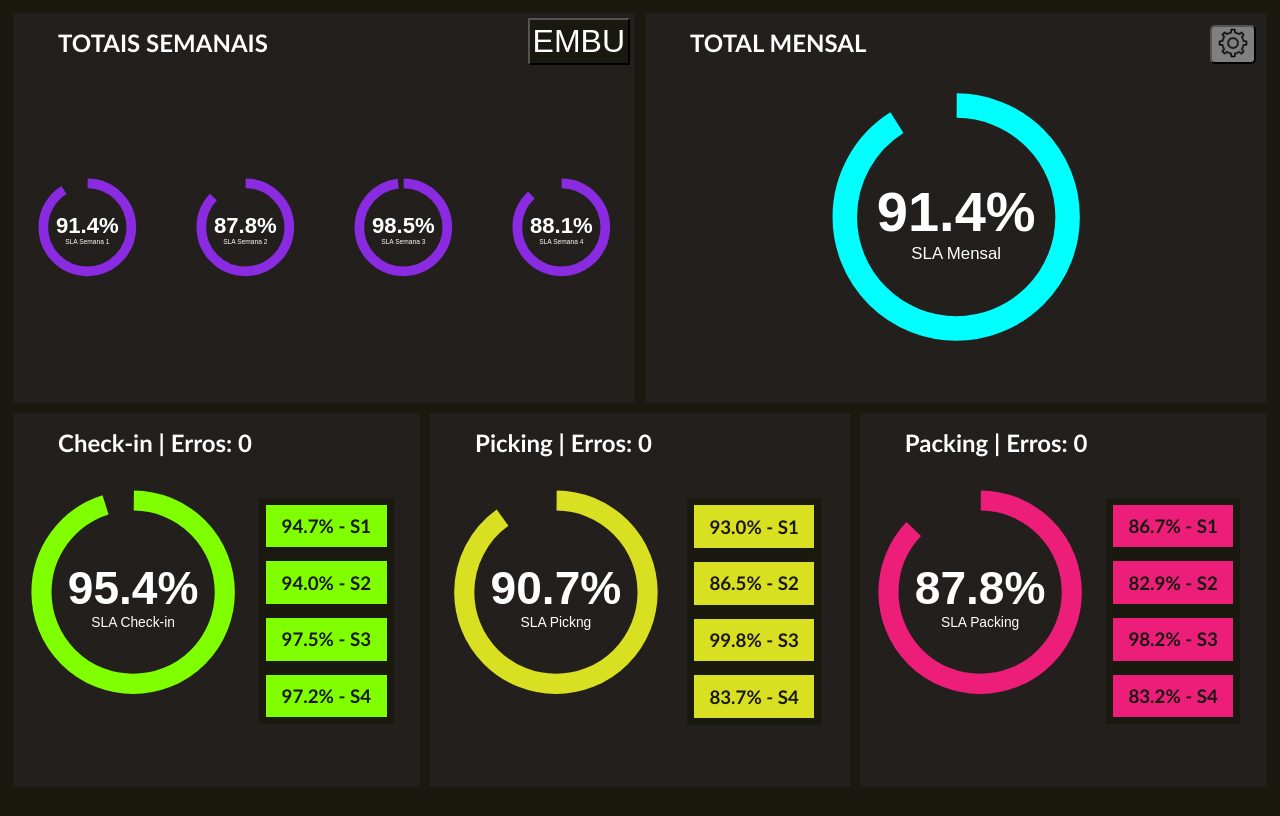
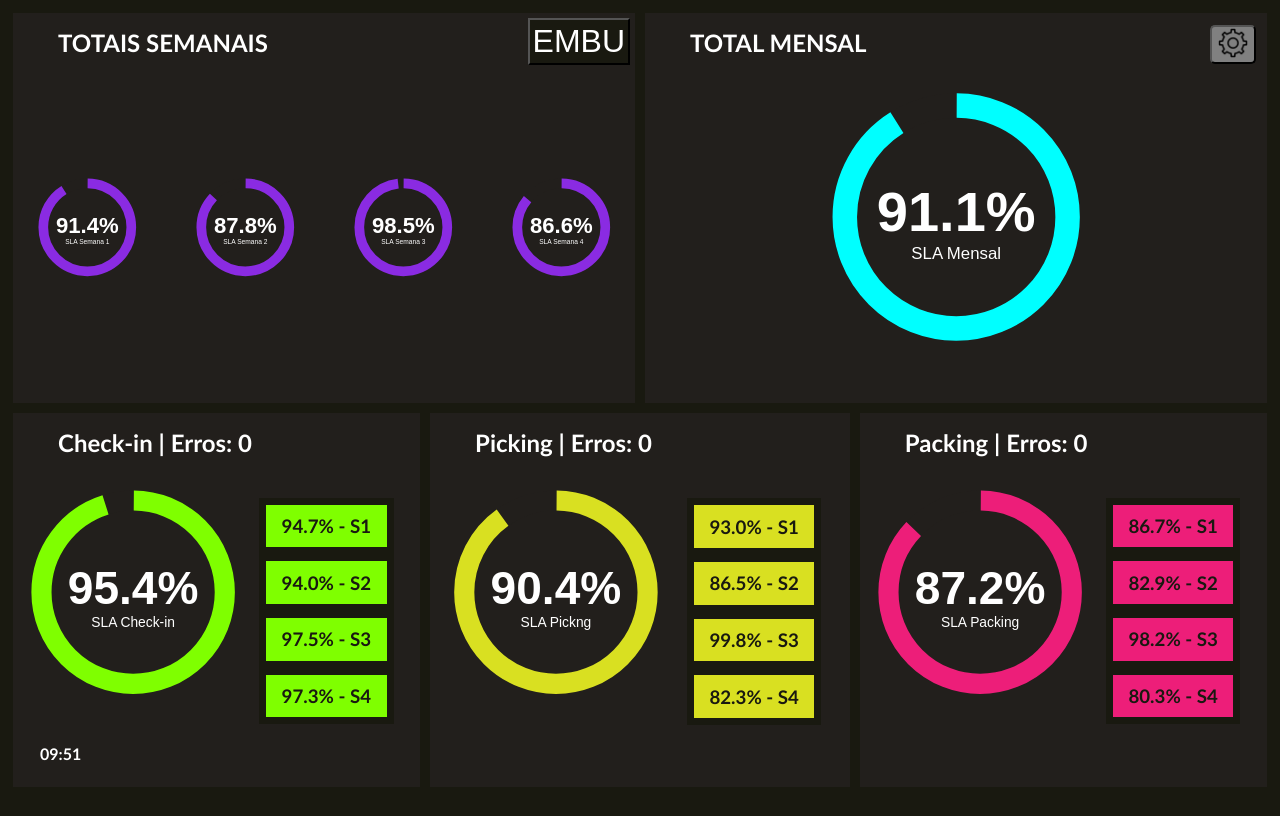
Before and after one commit to MarcaoPeixoto/cubbo-control-center, a Flask app: page /embu in a window 1280 px wide. Run offline with Flask 3, Linux system fonts and the light colour scheme.

Commit message:
adição de hora do update nos dash
colocado a hora q o script roda para atualizar o dash e monitorar se está rodando automaticamente

```diff
--- a/json/sla_embu.json
+++ b/json/sla_embu.json
@@ -1 +1 @@
-{"sla_semana_1": "86.7", "sla_semana_2": "82.9", "sla_semana_3": "98.2", "sla_semana_4": "83.2", "sla_porcent": "87.8", "sla_recibo_1": "94.7", "sla_recibo_2": "94.0", "sla_recibo_3": "97.5", "sla_recibo_4": "97.2", "sla_recibos_total": "95.4", "sla_picking_semana_1": "93.0", "sla_picking_semana_2": "86.5", "sla_picking_semana_3": "99.8", "sla_picking_semana_4": "83.7", "sla_picking_total": "90.7", "s1_total": "91.4", "s2_total": "87.8", "s3_total": "98.5", "s4_total": "88.1", "sla_mes": "91.4", "total_s1_circulo": "91 9", "total_s2_circulo": "87 13", "total_s3_circulo": "98 2", "total_s4_circulo": "88 12", "sla_total_circulo": "91 9", "sla_total_ci_circulo": "95 5", "sla_total_pi_circulo": "90 10", "sla_total_pa_circulo": "87 13", "ajuste_recibos": 0, "ajuste_picking": 0, "ajuste_pedidos": 0, "hora_agora": "17:33"}
+{"sla_semana_1": "86.7", "sla_semana_2": "82.9", "sla_semana_3": "98.2", "sla_semana_4": "80.3", "sla_porcent": "87.2", "sla_recibo_1": "94.7", "sla_recibo_2": "94.0", "sla_recibo_3": "97.5", "sla_recibo_4": "97.3", "sla_recibos_total": "95.4", "sla_picking_semana_1": "93.0", "sla_picking_semana_2": "86.5", "sla_picking_semana_3": "99.8", "sla_picking_semana_4": "82.3", "sla_picking_total": "90.4", "s1_total": "91.4", "s2_total": "87.8", "s3_total": "98.5", "s4_total": "86.6", "sla_mes": "91.1", "total_s1_circulo": "91 9", "total_s2_circulo": "87 13", "total_s3_circulo": "98 2", "total_s4_circulo": "86 14", "sla_total_circulo": "91 9", "sla_total_ci_circulo": "95 5", "sla_total_pi_circulo": "90 10", "sla_total_pa_circulo": "87 13", "ajuste_recibos": 0, "ajuste_picking": 0, "ajuste_pedidos": 0, "hora_agora": "09:51"}
--- a/json/sla_extrema.json
+++ b/json/sla_extrema.json
@@ -1 +1 @@
-{"sla_semana_1": "99.0", "sla_semana_2": "99.5", "sla_semana_3": "99.1", "sla_semana_4": "98.7", "sla_porcent": "99.2", "sla_recibo_1": "80.0", "sla_recibo_2": "100.", "sla_recibo_3": "100.", "sla_recibo_4": "100.", "sla_recibos_total": "97.8", "sla_picking_semana_1": "100.", "sla_picking_semana_2": "99.5", "sla_picking_semana_3": "99.1", "sla_picking_semana_4": "98.7", "sla_picking_total": "99.3", "s1_total": "93.0", "s2_total": "99.6", "s3_total": "99.4", "s4_total": "99.1", "sla_mes": "97.8", "total_s1_circulo": "92 8", "total_s2_circulo": "99 1", "total_s3_circulo": "99 1", "total_s4_circulo": "99 1", "sla_total_circulo": "97 3", "sla_total_ci_circulo": "97 3", "sla_total_pi_circulo": "99 1", "sla_total_pa_circulo": "99 1", "ajuste_recibos": 0, "ajuste_picking": 0, "ajuste_pedidos": 0, "hora_agora": "17:34"}
+{"sla_semana_1": "99.0", "sla_semana_2": "99.5", "sla_semana_3": "99.1", "sla_semana_4": "98.8", "sla_porcent": "99.2", "sla_recibo_1": "80.0", "sla_recibo_2": "100.", "sla_recibo_3": "100.", "sla_recibo_4": "100.", "sla_recibos_total": "97.8", "sla_picking_semana_1": "100.", "sla_picking_semana_2": "99.5", "sla_picking_semana_3": "99.1", "sla_picking_semana_4": "98.8", "sla_picking_total": "99.3", "s1_total": "93.0", "s2_total": "99.6", "s3_total": "99.4", "s4_total": "99.2", "sla_mes": "97.8", "total_s1_circulo": "92 8", "total_s2_circulo": "99 1", "total_s3_circulo": "99 1", "total_s4_circulo": "99 1", "sla_total_circulo": "97 3", "sla_total_ci_circulo": "97 3", "sla_total_pi_circulo": "99 1", "sla_total_pa_circulo": "99 1", "ajuste_recibos": 0, "ajuste_picking": 0, "ajuste_pedidos": 0, "hora_agora": "09:52"}
--- a/static/estilo.css
+++ b/static/estilo.css
@@ -40,6 +40,17 @@ h3 {
     position: relative;
     margin: 0;
     color: #191910;
+}
+
+h4 {
+    font-family: 'Gill Sans', 'Gill Sans MT', Calibri, 'Trebuchet MS', sans-serif;
+    color: white;
+    width: 30px;
+    height: 30px;
+    position: fixed;
+    bottom: 5px;
+    left: 40px;
+    padding: 0px;
 }
 
 .main {
--- a/templates/dashCUBBOembu.html
+++ b/templates/dashCUBBOembu.html
@@ -107,6 +107,7 @@
         </div>
         <div class="main" id="baixo">
             <div class="main" id="checkin">
+                <h4 id="updated_at">teste</h4>
                 <h2 id="checkin_erro">Check-in</h2>
                 <svg width="60%" height="60%" viewBox="0 0 40 40" class="donut">
                     <circle class="donut-hole" cx="20" cy="20" r="15.91549430918954" fill="#221F1C"></circle>
@@ -208,6 +209,7 @@
                 .then(data => {
                     console.log('JSON data:', data);
 
+                    document.getElementById('updated_at').textContent = data.hora_agora;
                     // Update semana1
                     document.getElementById('total_s1').textContent = data.s1_total + '%';
                     // Update semana2
--- a/templates/dashCUBBOextrema.html
+++ b/templates/dashCUBBOextrema.html
@@ -107,6 +107,7 @@
         </div>
         <div class="main" id="baixo">
             <div class="main" id="checkin">
+                <h4 id="updated_at">teste</h4>
                 <h2 id="checkin_erro">Check-in</h2>
                 <svg width="60%" height="60%" viewBox="0 0 40 40" class="donut">
                     <circle class="donut-hole" cx="20" cy="20" r="15.91549430918954" fill="#221F1C"></circle>
@@ -208,6 +209,7 @@
                 .then(data => {
                     console.log('JSON data:', data);
 
+                    document.getElementById('updated_at').textContent = data.hora_agora;
                     // Update semana1
                     document.getElementById('total_s1').textContent = data.s1_total + '%';
                     // Update semana2
```
